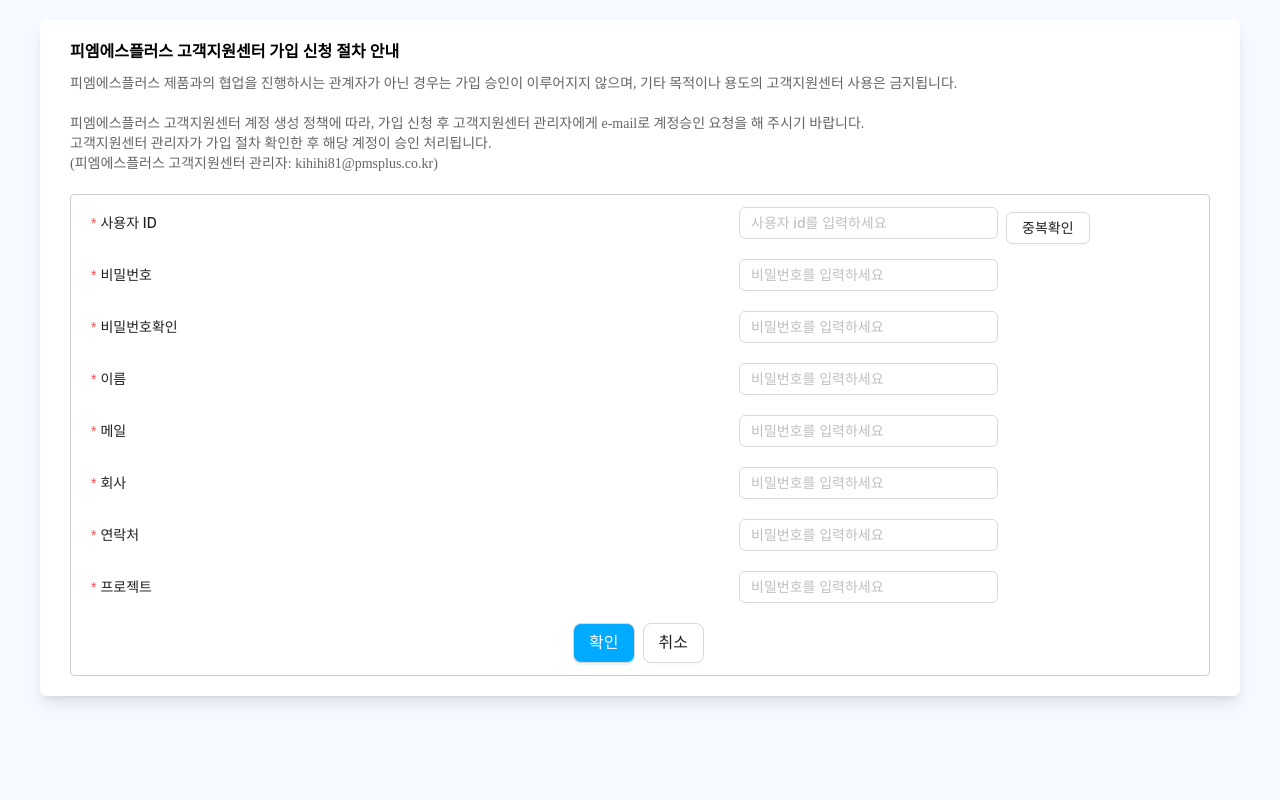
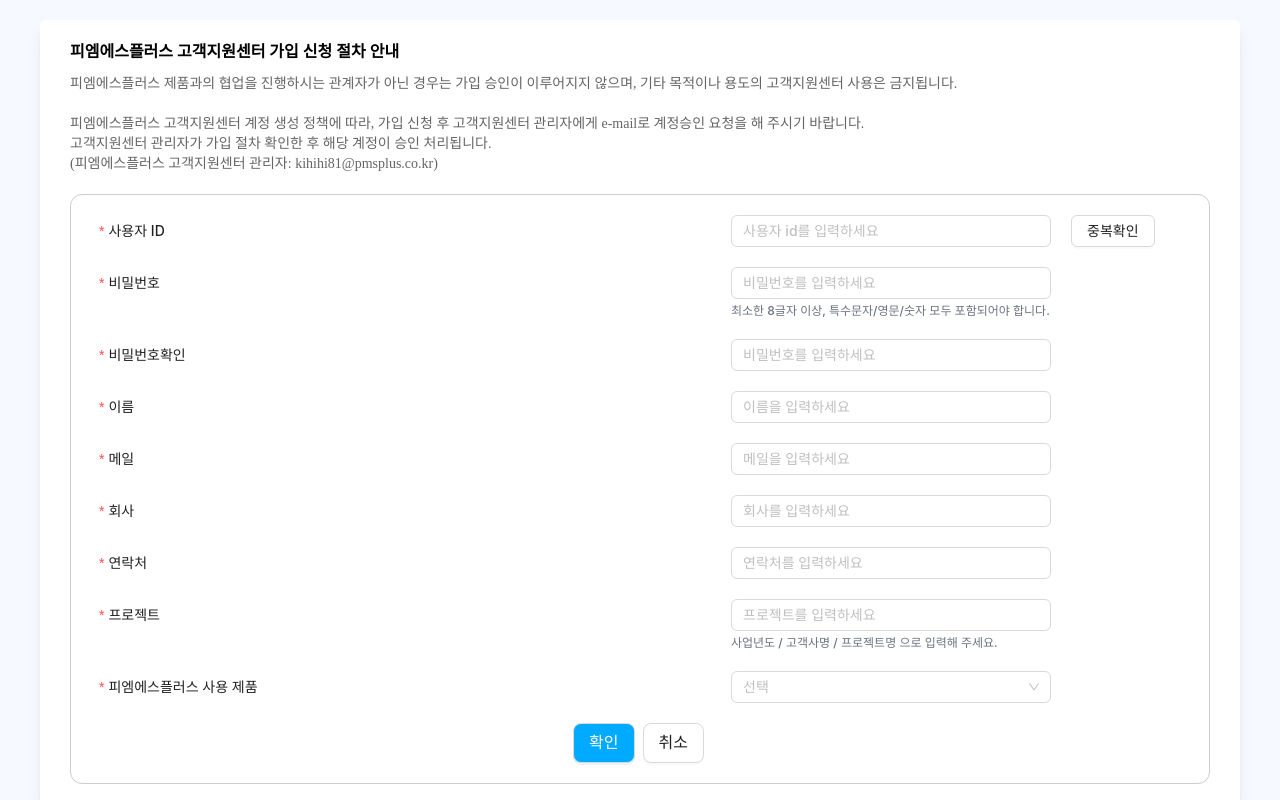
Before and after one commit to younghwan12/cover-dashboard, a Next.js app: page /register in a window 1280 px wide. Built offline with nearby package versions, Linux system fonts and the light colour scheme; a web font is replaced by a local one.

Commit message:
비밀번호찾기

```diff
--- a/src/features/Main/redux/userApi.ts
+++ b/src/features/Main/redux/userApi.ts
@@ -16,6 +16,7 @@
             providesTags: () => [{ type: "Profile" }],
         }),
     }),
+    overrideExisting: true,
 });
 
 export default profileApi;
--- a/src/features/findId/component/FindIdContainer/index.tsx
+++ b/src/features/findId/component/FindIdContainer/index.tsx
@@ -18,7 +18,7 @@
     const emailRegex = /^[^\s@]+@[^\s@]+\.[^\s@]+$/;
 
     const checkEmail = () => {
-        if (email === "") {
+        if (email.trim() === "") {
             modal.error({
                 title: "메일을 입력해 주세요.",
             });
--- /dev/null
+++ b/src/features/lostPassword/redux/findPw.ts
@@ -0,0 +1,22 @@
+import qs from "query-string";
+import appApi from "@/redux/appApi";
+import { FindPwReq, FindPwResList } from "../types";
+
+const appTaggedApi = appApi.enhanceEndpoints({
+    addTagTypes: ["Password"],
+});
+
+const findPasswordApi = appTaggedApi.injectEndpoints({
+    endpoints: (builder) => ({
+        getPwList: builder.query<FindPwResList, FindPwReq>({
+            query: (args) => ({
+                url: `/PortalCommon/putMailChangePwUrl?${qs.stringify(args)}`,
+                method: "GET",
+            }),
+            providesTags: () => [{ type: "Password" }],
+        }),
+    }),
+});
+
+export default findPasswordApi;
+export const { useLazyGetPwListQuery } = findPasswordApi;
--- /dev/null
+++ b/src/features/lostPassword/types/index.ts
@@ -0,0 +1,7 @@
+export interface FindPwReq {
+    email: string;
+    user_id: string;
+}
+export interface FindPwResList {
+    type: string;
+}
--- a/src/features/register/component/RegisterContainer/index.tsx
+++ b/src/features/register/component/RegisterContainer/index.tsx
@@ -1,4 +1,5 @@
 import { Form, FormItem, Input, Button, useForm, Space } from "@/common";
+import { Option, Select } from "@/common/Select";
 import {
     SearchForm,
     SearchFormBox,
@@ -39,27 +40,35 @@
                     <Form
                         form={form}
                         onFinish={handleFinish}
-                        className="border border-[#cdcdcd] px-5 py-3 mt-5 rounded"
+                        className="border border-[#cdcdcd] px-7 py-5 mt-5 rounded-xl"
                     >
                         <SearchForm>
                             <SearchFormBox>
                                 <FormItem label="사용자 ID" required={true}>
-                                    <Space className="">
-                                        <FormItem name="title" className="mb-0">
-                                            {/* <Search /> */}
+                                    <Space className="mr-5">
+                                        <FormItem
+                                            name="title"
+                                            className="mb-0 w-80"
+                                        >
                                             <Input placeholder="사용자 id를 입력하세요" />
                                         </FormItem>
-                                        <Button>중복확인</Button>
                                     </Space>
+                                    <Button>중복확인</Button>
                                 </FormItem>
                                 <FormItem label="비밀번호" required={true}>
-                                    <Space>
+                                    <Space className="relative">
                                         <FormItem
                                             name="password"
-                                            className="mb-0"
+                                            className="mb-0 w-80"
                                         >
-                                            {/* <Search /> */}
-                                            <Input placeholder="비밀번호를 입력하세요" />
+                                            <Space className="block">
+                                                <Input placeholder="비밀번호를 입력하세요" />
+                                                <p className="text-xs mt-1 whitespace-nowrap text-gray-500">
+                                                    최소한 8글자 이상,
+                                                    특수문자/영문/숫자 모두
+                                                    포함되어야 합니다.
+                                                </p>
+                                            </Space>
                                         </FormItem>
                                     </Space>
                                 </FormItem>
@@ -67,7 +76,7 @@
                                     <Space>
                                         <FormItem
                                             name="passwordCheck"
-                                            className="mb-0"
+                                            className="mb-0 w-80"
                                         >
                                             <Input placeholder="비밀번호를 입력하세요" />
                                         </FormItem>
@@ -75,15 +84,21 @@
                                 </FormItem>
                                 <FormItem label="이름" required={true}>
                                     <Space>
-                                        <FormItem name="name" className="mb-0">
-                                            <Input placeholder="비밀번호를 입력하세요" />
+                                        <FormItem
+                                            name="name"
+                                            className="mb-0 w-80"
+                                        >
+                                            <Input placeholder="이름을 입력하세요" />
                                         </FormItem>
                                     </Space>
                                 </FormItem>
                                 <FormItem label="메일" required={true}>
                                     <Space>
-                                        <FormItem name="email" className="mb-0">
-                                            <Input placeholder="비밀번호를 입력하세요" />
+                                        <FormItem
+                                            name="email"
+                                            className="mb-0 w-80"
+                                        >
+                                            <Input placeholder="메일을 입력하세요" />
                                         </FormItem>
                                     </Space>
                                 </FormItem>
@@ -91,16 +106,19 @@
                                     <Space>
                                         <FormItem
                                             name="company"
-                                            className="mb-0"
+                                            className="mb-0 w-80"
                                         >
-                                            <Input placeholder="비밀번호를 입력하세요" />
+                                            <Input placeholder="회사를 입력하세요" />
                                         </FormItem>
                                     </Space>
                                 </FormItem>
                                 <FormItem label="연락처" required={true}>
                                     <Space>
-                                        <FormItem name="phone" className="mb-0">
-                                            <Input placeholder="비밀번호를 입력하세요" />
+                                        <FormItem
+                                            name="phone"
+                                            className="mb-0 w-80"
+                                        >
+                                            <Input placeholder="연락처를 입력하세요" />
                                         </FormItem>
                                     </Space>
                                 </FormItem>
@@ -108,9 +126,39 @@
                                     <Space>
                                         <FormItem
                                             name="project"
-                                            className="mb-0"
+                                            className="mb-0 w-80"
                                         >
-                                            <Input placeholder="비밀번호를 입력하세요" />
+                                            <Space className="block">
+                                                <Input placeholder="프로젝트를 입력하세요" />
+                                                <p className="text-xs mt-1 whitespace-nowrap text-gray-500">
+                                                    사업년도 / 고객사명 /
+                                                    프로젝트명 으로 입력해
+                                                    주세요.
+                                                </p>
+                                            </Space>
+                                        </FormItem>
+                                    </Space>
+                                </FormItem>
+                                <FormItem
+                                    label="피엠에스플러스 사용 제품"
+                                    required={true}
+                                >
+                                    <Space>
+                                        <FormItem
+                                            name="pmsplus"
+                                            className="mb-0 w-80"
+                                        >
+                                            <Select mode="multiple">
+                                                <Option value="J2EE Framework">
+                                                    J2EE Framework
+                                                </Option>
+                                                <Option value="C Framework">
+                                                    C Framework
+                                                </Option>
+                                                <Option value="D Framework">
+                                                    C Framework
+                                                </Option>
+                                            </Select>
                                         </FormItem>
                                     </Space>
                                 </FormItem>
--- a/src/styles/globals.css
+++ b/src/styles/globals.css
@@ -74,7 +74,9 @@
 .searchForm .ant-form-item-control {
     max-width: 450px; /* 적절한 크기로 수정해주세요 */
 }
-
+.ant-select-multiple .ant-select-selection-item-remove > .anticon {
+    vertical-align: 0;
+}
 /* modal */
 
 .ant-modal .ant-modal-header {
```
Also changed, not shown: src/features/login/component/LoginContainer/index.tsx (+29 -60 lines), src/features/lostPassword/component/LostPasswordContainer/index.tsx (+60 -26 lines).
